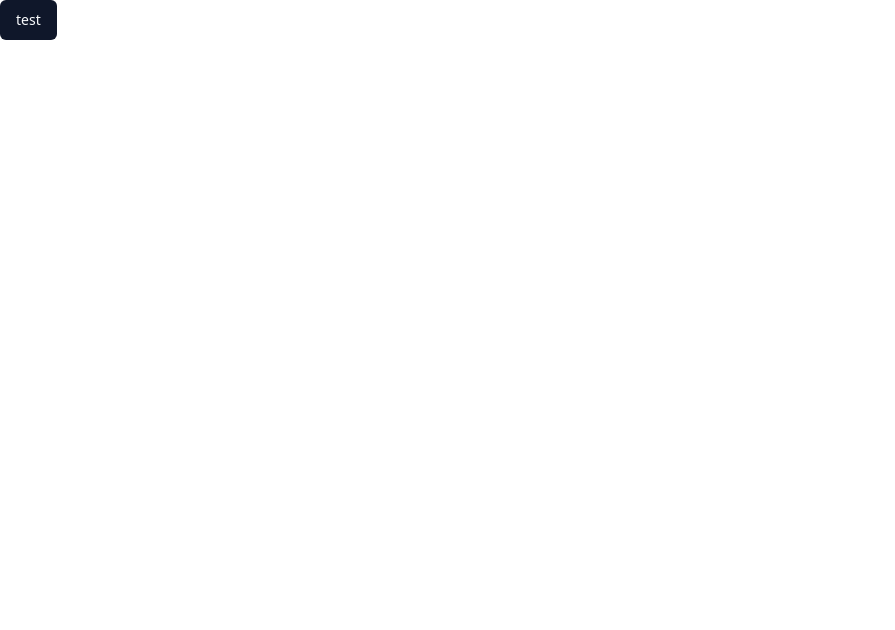
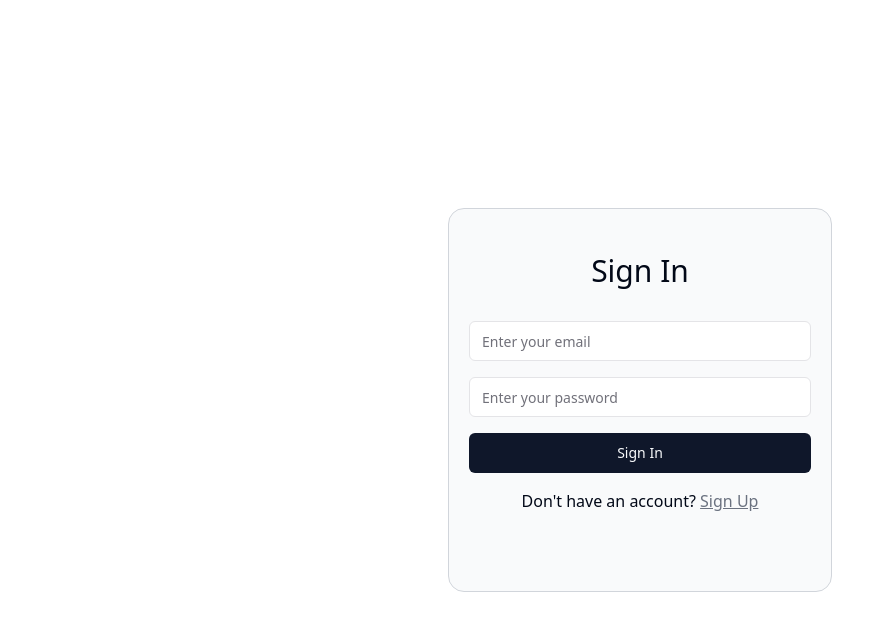
Before and after one commit to Dining-Philosophers-Tweello/tweello, a Next.js app in the folder client/: page /login in a window 1280 px wide. Shown: the top 630 px of the page, without its empty margins (0-895 px from the left). Built offline with nearby package versions, Linux system fonts and the light colour scheme.

Commit message:
login page frontend done

```diff
--- a/client/src/app/login/page.tsx
+++ b/client/src/app/login/page.tsx
@@ -1,10 +1,8 @@
 import { Metadata } from "next";
-import Image from "next/image";
+
+import { Input } from "@/components/ui/input";
+import { Button } from "@/components/ui/button";
 import Link from "next/link";
-
-import { cn } from "@/lib/utils";
-import { Button, buttonVariants } from "@/components/ui/button";
-import { UserAuthForm } from "./user-auth-form";
 
 export const metadata: Metadata = {
   title: "Sign In",
@@ -14,64 +12,36 @@ export const metadata: Metadata = {
 export default function AuthenticationPage() {
   return (
     <>
-      <Button>test</Button>
-      {/* <div className="md:hidden">
-        <Image
-          src="/examples/authentication-light.png"
-          width={1280}
-          height={843}
-          alt="Authentication"
-          className="block dark:hidden"
-        />
-        <Image
-          src="/examples/authentication-dark.png"
-          width={1280}
-          height={843}
-          alt="Authentication"
-          className="hidden dark:block"
-        />
-      </div>
-      <div className="container relative hidden h-screen flex-col items-center justify-center md:grid lg:max-w-none lg:grid-cols-2 lg:px-0">
-        <Link
-          href="/examples/authentication"
-          className={cn(
-            buttonVariants({ variant: "ghost" }),
-            "absolute right-4 top-4 md:right-8 md:top-8"
-          )}
-        >
-          Sign In
-        </Link>
-        <div className="relative hidden h-full flex-col bg-muted p-10 text-white dark:border-r lg:flex">
-          <div className="absolute inset-0 bg-zinc-900" />
-          <div className="relative z-20 flex items-center text-lg font-medium">
-            <svg
-              xmlns="http://www.w3.org/2000/svg"
-              viewBox="0 0 24 24"
-              fill="none"
-              stroke="currentColor"
-              strokeWidth="2"
-              strokeLinecap="round"
-              strokeLinejoin="round"
-              className="mr-2 h-6 w-6"
-            >
-              <path d="M15 6v12a3 3 0 1 0 3-3H6a3 3 0 1 0 3 3V6a3 3 0 1 0-3 3h12a3 3 0 1 0-3-3" />
-            </svg>
-            Tweello
+      <div className="flex justify-center items-center h-screen">
+        <div className="flex flex-col items-center border border-gray-300 rounded-2xl w-96 h-96 p-5 bg-gray-50">
+          <div className="text-3xl p-6">Sign In</div>
+          <Input
+            className="m-2"
+            id="email"
+            placeholder="Enter your email"
+            type="email"
+            autoCapitalize="none"
+            autoComplete="email"
+            autoCorrect="off"
+          />
+          <Input
+            id="password"
+            className="m-2"
+            placeholder="Enter your password"
+            type="password"
+            autoCapitalize="none"
+            autoComplete="password"
+            autoCorrect="off"
+          />
+          <Button className="w-full m-2">Sign In</Button>
+          <div className="m-2">
+            Don't have an account?{" "}
+            <Link href="/" className="text-gray-500 underline">
+              Sign Up
+            </Link>
           </div>
         </div>
-        <div className="lg:p-8">
-          <div className="mx-auto flex w-full flex-col justify-center space-y-6 sm:w-[350px]">
-            <div className="flex flex-col space-y-2 text-center">
-              <h1 className="text-2xl font-semibold tracking-tight">Sign In</h1>
-            </div>
-            <UserAuthForm />
-            <div className="w-full border border0-r">
-              Don't have an account?
-              <Link href="/">Home</Link>
-            </div>
-          </div>
-        </div>
-      </div> */}
+      </div>
     </>
   );
 }
--- a/client/src/app/login/user-auth-form.tsx
+++ /dev/null
@@ -1,67 +0,0 @@
-"use client";
-
-import * as React from "react";
-
-import { Icons } from "@/components/icons";
-import { Button } from "@/components/ui/button";
-import { Input } from "@/components/ui/input";
-import { Label } from "@/components/ui/label";
-import { cn } from "@/lib/utils";
-
-interface UserAuthFormProps extends React.HTMLAttributes<HTMLDivElement> {}
-
-export function UserAuthForm({ className, ...props }: UserAuthFormProps) {
-  const [isLoading, setIsLoading] = React.useState<boolean>(false);
-
-  async function onSubmit(event: React.SyntheticEvent) {
-    event.preventDefault();
-    setIsLoading(true);
-
-    setTimeout(() => {
-      setIsLoading(false);
-    }, 3000);
-  }
-
-  return (
-    <div className={cn("grid gap-6", className)} {...props}>
-      <form onSubmit={onSubmit}>
-        <div className="grid gap-2">
-          <div className="grid gap-1">
-            <Label className="sr-only" htmlFor="email">
-              Email
-            </Label>
-            <Input
-              id="email"
-              placeholder="Enter your email"
-              type="email"
-              autoCapitalize="none"
-              autoComplete="email"
-              autoCorrect="off"
-              disabled={isLoading}
-            />
-          </div>
-          <div className="grid gap-1">
-            <Label className="sr-only" htmlFor="email">
-              Password
-            </Label>
-            <Input
-              id="password"
-              placeholder="Enter your password"
-              type="password"
-              autoCapitalize="none"
-              autoComplete="password"
-              autoCorrect="off"
-              disabled={isLoading}
-            />
-          </div>
-          <Button disabled={isLoading}>
-            {isLoading && (
-              <Icons.spinner className="mr-2 h-4 w-4 animate-spin" />
-            )}
-            Sign In
-          </Button>
-        </div>
-      </form>
-    </div>
-  );
-}
```
